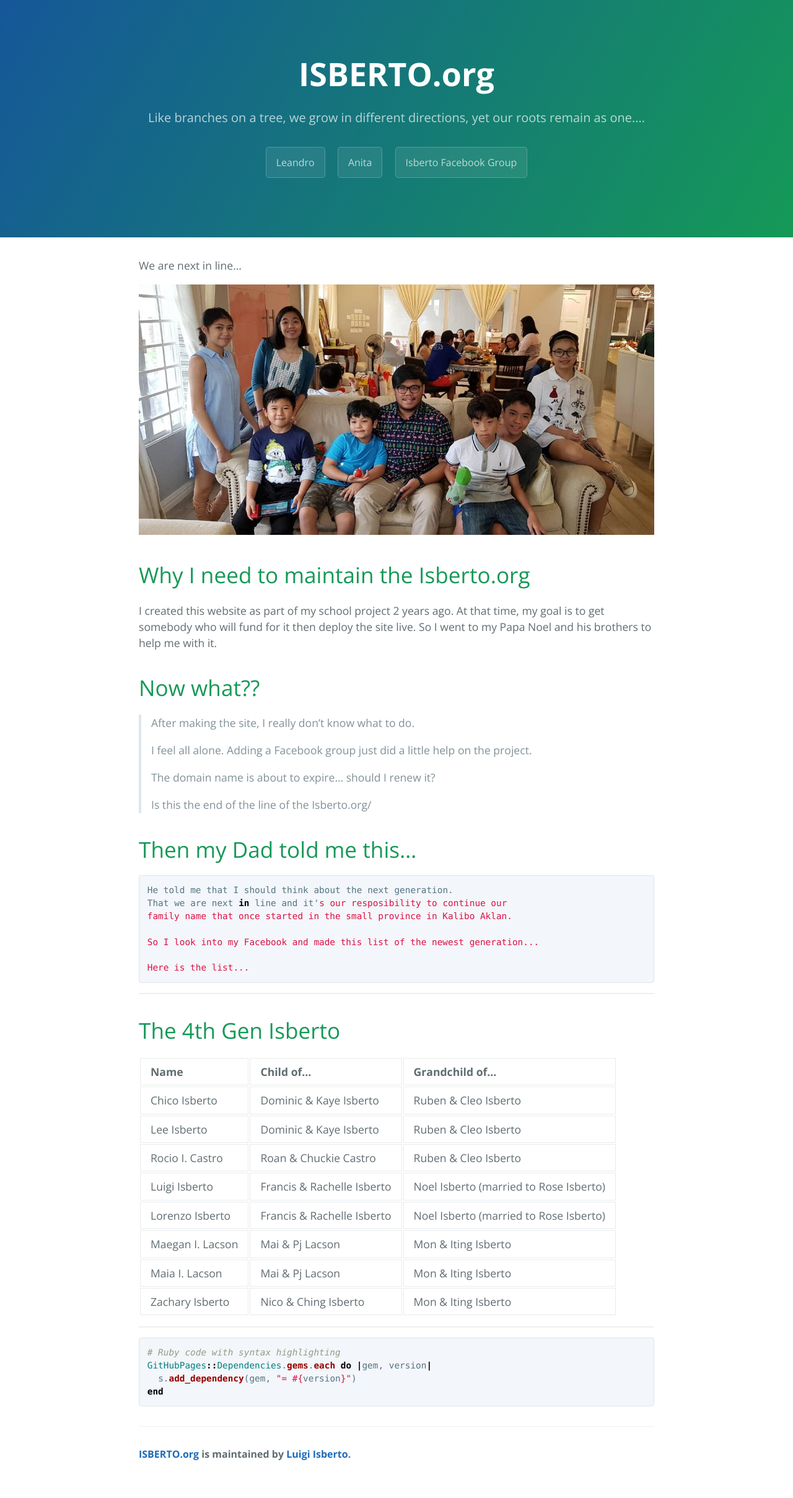
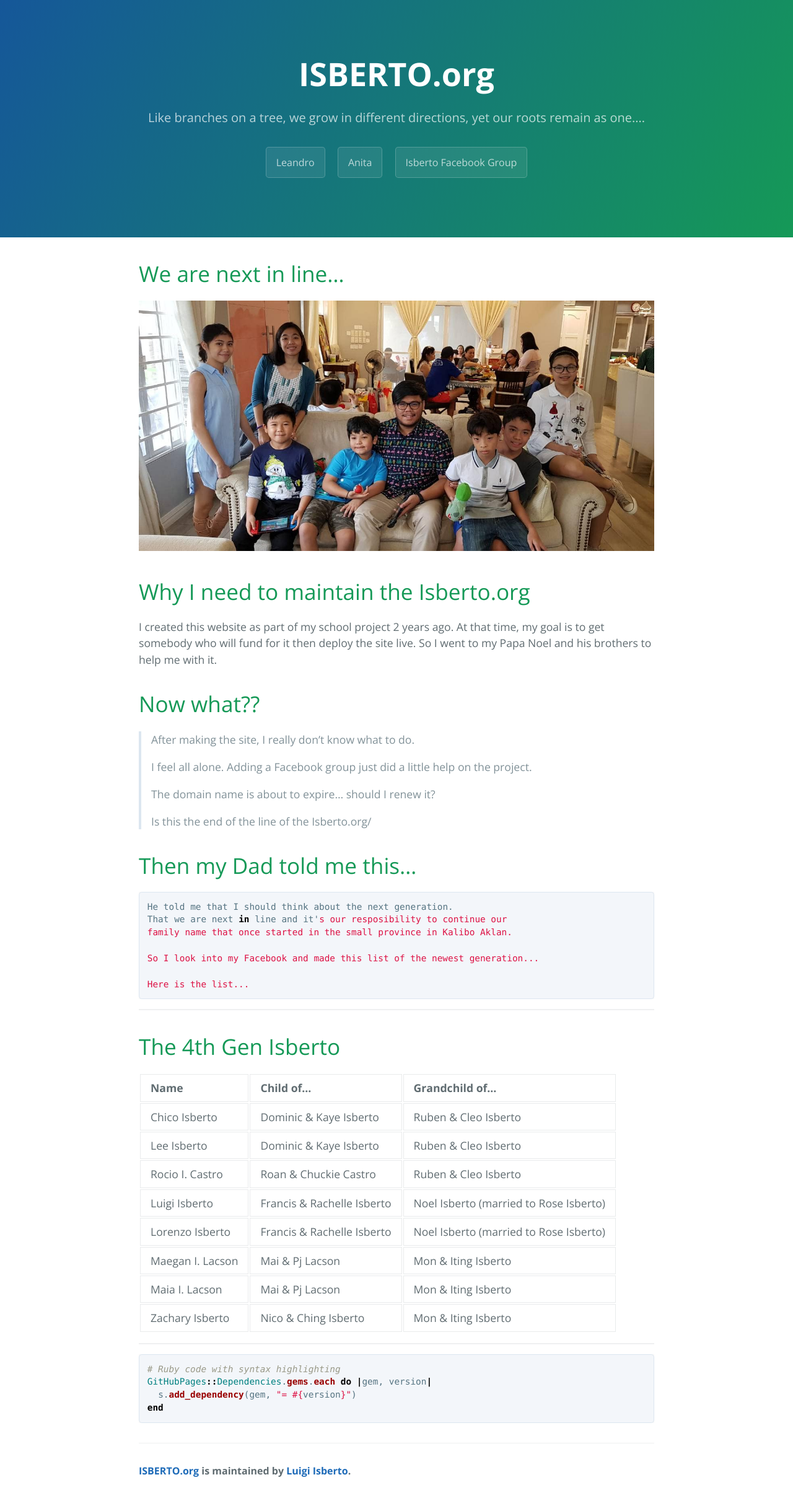
Before and after one commit to icebert04/ISBERTO, a Jekyll site: the page built from index.md, in a window 1280 px wide. Shown: the whole page at 62% size. Built offline with Jekyll 4.4.1, drawn with Linux system fonts in a browser that asks for light colours; nearby versions of some CDN libraries; library files that are not in the unit come from our copies; our own code applies the rules of GitHub Pages for plain Markdown files; before the commit the page ends 2390 px from its top, so only the background shows below that.

```diff
--- a/index.md
+++ b/index.md
@@ -3,7 +3,7 @@ layout: default
 published: true
 ---
 
-We are next in line...
+# We are next in line...
 
 ![Isberto](/images/Isberto Family.jpg)
 
```
